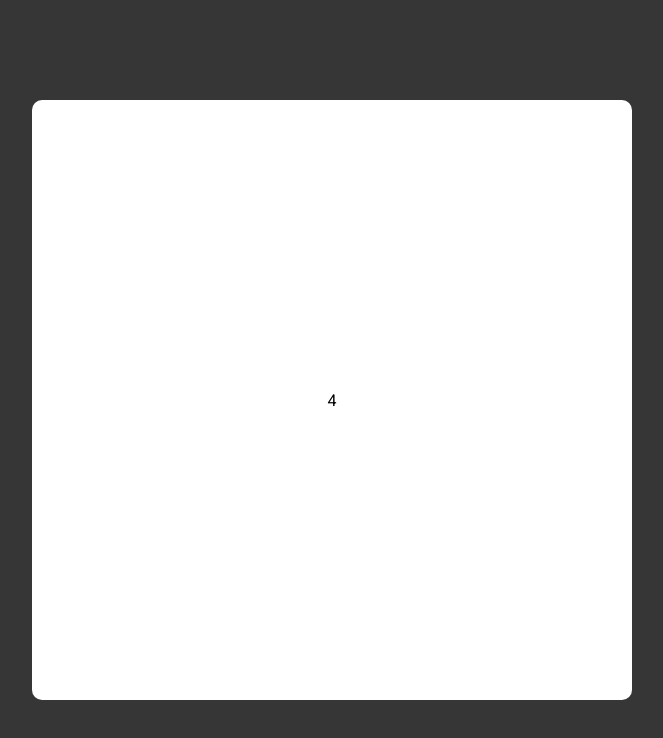
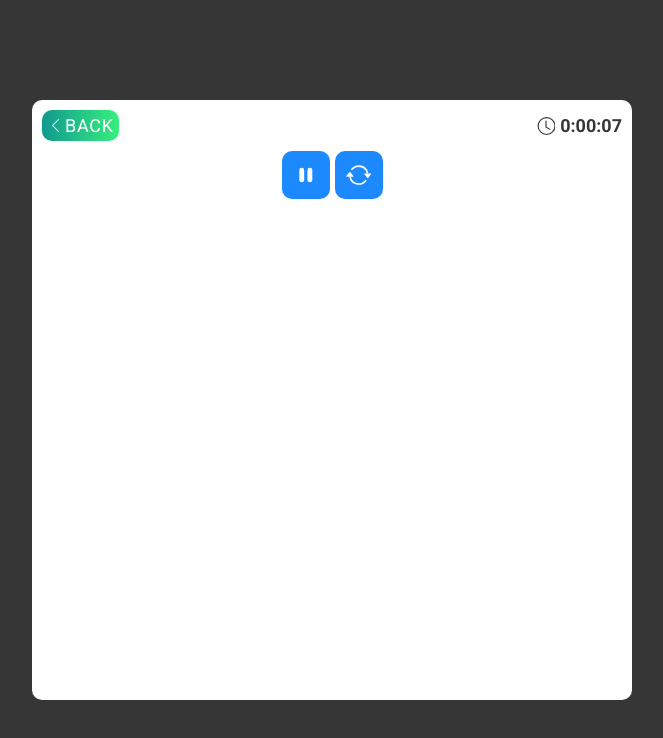
Before and after one commit to VVMig/mini-memory-game, a React (Create React App) app: page /game in a window 1280 px wide. Shown: the top 738 px of the page, without its empty margins (308-971 px from the left). Built offline with nearby package versions, Linux system fonts and the light colour scheme.

Commit message:
add header

```diff
--- a/package.json
+++ b/package.json
@@ -10,6 +10,7 @@
     "@types/node": "^12.0.0",
     "@types/react": "^17.0.0",
     "@types/react-dom": "^17.0.0",
+    "moment": "^2.29.1",
     "react": "^17.0.2",
     "react-bootstrap-icons": "^1.5.0",
     "react-dom": "^17.0.2",
--- a/src/app/game/Game.tsx
+++ b/src/app/game/Game.tsx
@@ -1,10 +1,12 @@
 import React from 'react';
 
-import { useTypedSelector } from '../hooks';
+import { Header } from './header/Header';
 import { Styled } from './styled';
 
 export const Game: React.FC = () => {
-  const user = useTypedSelector((state) => state.user);
-
-  return <Styled.Game>{user.difficulty}</Styled.Game>;
+  return (
+    <Styled.Game>
+      <Header />
+    </Styled.Game>
+  );
 };
--- /dev/null
+++ b/src/app/game/header/Actions.tsx
@@ -0,0 +1,32 @@
+import React from 'react';
+
+import { useActions, useTypedSelector } from '../../hooks';
+import { icons } from '../../icons';
+import { Styled } from './styled';
+
+export const Actions = () => {
+  const { isPaused } = useTypedSelector((store) => store.game);
+  const { togglePause, updateTime } = useActions();
+
+  const onTogglePause = () => {
+    togglePause(isPaused);
+  };
+
+  const onClickRestart = () => {
+    updateTime(0);
+  };
+
+  return (
+    <Styled.Actions>
+      <Styled.ActionButton
+        onClick={onTogglePause}
+        title={isPaused ? 'Play' : 'Pause'}
+      >
+        {isPaused ? icons.Play : icons.Pause}
+      </Styled.ActionButton>
+      <Styled.ActionButton title="Restart" onClick={onClickRestart}>
+        {icons.Restart}
+      </Styled.ActionButton>
+    </Styled.Actions>
+  );
+};
--- /dev/null
+++ b/src/app/game/header/Header.tsx
@@ -0,0 +1,14 @@
+import React from 'react';
+
+import { Actions } from './Actions';
+import { Info } from './Info';
+import { Styled } from './styled';
+
+export const Header = () => {
+  return (
+    <Styled.Header>
+      <Info />
+      <Actions />
+    </Styled.Header>
+  );
+};
--- /dev/null
+++ b/src/app/game/header/Info.tsx
@@ -0,0 +1,25 @@
+import React from 'react';
+
+import { useHistory } from 'react-router';
+
+import { icons } from '../../icons';
+import { RoutesEnum } from '../../RoutesEnum';
+import { Score } from './Score';
+import { Styled } from './styled';
+
+export const Info = () => {
+  const history = useHistory();
+
+  const onClickBack = () => {
+    history.push(RoutesEnum.Home);
+  };
+
+  return (
+    <Styled.Info>
+      <Styled.BackButton onClick={onClickBack}>
+        {icons.ArrowLeft} Back
+      </Styled.BackButton>
+      <Score />
+    </Styled.Info>
+  );
+};
--- /dev/null
+++ b/src/app/game/header/Score.tsx
@@ -0,0 +1,45 @@
+import React, { useEffect, useRef } from 'react';
+
+import { timeFormat } from '../../helpers';
+import { useActions, useTypedSelector } from '../../hooks';
+import { icons } from '../../icons';
+import { Styled } from './styled';
+
+const msForUpdate = 1000;
+
+export const Score = () => {
+  const [time, isPaused] = useTypedSelector((store) => [
+    store.user.time,
+    store.game.isPaused,
+  ]);
+  const { updateTime } = useActions();
+  const increment = useRef<NodeJS.Timeout | null>(null);
+
+  const handleStart = () => {
+    increment.current = setInterval(() => {
+      updateTime(time + 1);
+    }, msForUpdate);
+  };
+
+  const handleStop = () => {
+    if (increment.current) {
+      clearInterval(increment.current);
+    }
+  };
+
+  useEffect(() => {
+    if (!isPaused) {
+      handleStart();
+    }
+
+    return () => {
+      handleStop();
+    };
+  });
+
+  return (
+    <Styled.Score>
+      {icons.Clock} <Styled.Time>{timeFormat(time)}</Styled.Time>
+    </Styled.Score>
+  );
+};
--- /dev/null
+++ b/src/app/game/header/styled.ts
@@ -0,0 +1,83 @@
+import styled from 'styled-components';
+
+import { Button } from '../../../packages';
+import { squareSize } from '../../helpers';
+
+const hoverEffectSizeBack = 50;
+
+const Header = styled.div`
+  display: flex;
+  flex-direction: column;
+`;
+
+const Info = styled.div`
+  display: flex;
+  width: 100%;
+  padding: 10px;
+  justify-content: space-between;
+  align-items: center;
+`;
+
+const Score = styled.div`
+  display: flex;
+  font-size: 18px;
+  color: ${({ theme }) => theme.opacityGrey()};
+  font-weight: lighter;
+  align-items: center;
+`;
+
+const Time = styled.span`
+  font-weight: bold;
+  padding-left: 5px;
+`;
+
+const BackButton = styled(Button)`
+  padding: 5px;
+  width: auto;
+  -webkit-font-smoothing: antialiased;
+
+  & span {
+    display: inline-flex;
+    align-items: center;
+    font-size: 18px;
+  }
+
+  & svg {
+    padding-right: 2px;
+  }
+
+  &::before,
+  &::after {
+    ${squareSize(hoverEffectSizeBack)}
+  }
+`;
+
+const Actions = styled.div`
+  display: flex;
+  justify-content: center;
+  gap: 5px;
+`;
+
+const ActionButton = styled(BackButton)`
+  & span {
+    font-size: 28px;
+  }
+
+  background: ${({ theme }) => theme.lightBlue};
+  padding: 10px;
+
+  &::before,
+  &::after {
+    display: none;
+  }
+`;
+
+export const Styled = {
+  Header,
+  Info,
+  Score,
+  BackButton,
+  Time,
+  Actions,
+  ActionButton,
+};
--- a/src/app/game/styled.ts
+++ b/src/app/game/styled.ts
@@ -8,8 +8,8 @@ const Game = styled.div`
   background-color: ${({ theme }) => theme.white};
   border-radius: 10px;
   ${squareSize(deckstopSquareSize)};
-  display: grid;
-  place-items: center;
+  display: flex;
+  flex-direction: column;
 `;
 
 export const Styled = {
--- a/src/app/layout/styled.ts
+++ b/src/app/layout/styled.ts
@@ -10,13 +10,15 @@ const Background = styled.div`
   justify-content: center;
   width: 100%;
   background-color: ${({ theme }) => theme.opacityGrey()};
+  height: 100vh;
+  overflow: hidden;
 `;
 
 const Container = styled.div`
   display: grid;
   max-width: ${Breakpoints.Desktop}px;
   width: 100%;
-  height: 100vh;
+  height: inherit;
   place-items: center;
 
   & .page {
--- a/src/index.css
+++ b/src/index.css
@@ -6,4 +6,5 @@
   border: 0;
   font-family: 'Roboto', sans-serif;
   box-sizing: border-box;
+  -webkit-font-smoothing: antialiased;
 }
--- a/src/packages/components/button/styled.ts
+++ b/src/packages/components/button/styled.ts
@@ -1,6 +1,6 @@
-import styled from "styled-components";
+import styled from 'styled-components';
 
-import { rotate, storm } from "../../animations";
+import { rotate, storm } from '../../animations';
 
 const ButtonText = styled.span`
   color: ${({ theme }) => theme.white};
@@ -23,8 +23,6 @@ const Button = styled.button`
   text-transform: uppercase;
   background: ${({ theme }) => theme.blueLimeGradient};
   border-radius: 10px;
-  font-weight: 400;
-  font-size: 20px;
   font-family: inherit;
   z-index: 0;
   overflow: hidden;
@@ -73,5 +71,5 @@ const Button = styled.button`
 
 export const Styled = {
   Button,
-  ButtonText
-}
+  ButtonText,
+};
```
Also changed, not shown: 1 other file (tests, documents, lock files or other folders).
